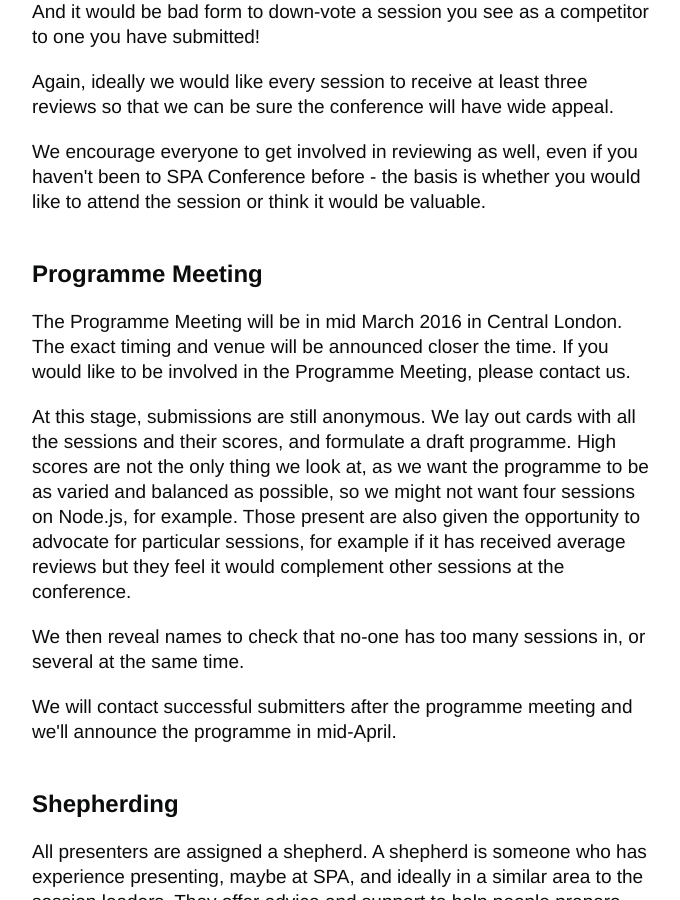
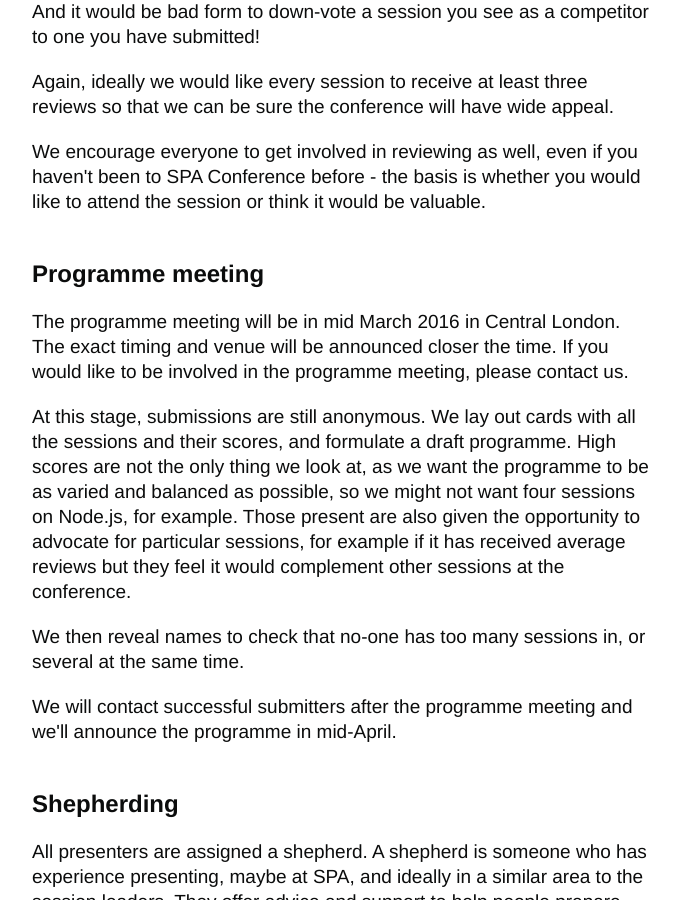
Before and after one commit to spaconference/spa-website, a Jekyll site: the page built from submission-stages.md, in a window 1280 px wide and 900 px high, scrolled down 1787 px. Shown: the whole window, without its empty margins (463-1143 px from the left). Built offline with Jekyll 4.4.1, drawn with Linux system fonts in a browser that asks for light colours.

```diff
--- a/submission-stages.md
+++ b/submission-stages.md
@@ -25,8 +25,8 @@ has-nav: lead-a-session
 <p>Submitters do not get notified of the reviews, but if they have been involved in the feedback stages (and we encourage everyone to get involved) they will have access so it's still important to be constructive. And it would be bad form to down-vote a session you see as a competitor to one you have submitted!</p>
 <p>Again, ideally we would like every session to receive at least three reviews so that we can be sure the conference will have wide appeal.</p>
 <p>We encourage everyone to get involved in reviewing as well, even if you haven't been to SPA Conference before - the basis is whether you would like to attend the session or think it would be valuable.</p>
-<h2>Programme Meeting</h2>
-<p>The Programme Meeting will be in mid March 2016 in Central London. The exact timing and venue will be announced closer the time. If you would like to be involved in the Programme Meeting, please contact us.</p>
+<h2>Programme meeting</h2>
+<p>The programme meeting will be in mid March 2016 in Central London. The exact timing and venue will be announced closer the time. If you would like to be involved in the programme meeting, please contact us.</p>
 <p>At this stage, submissions are still anonymous. We lay out cards with all the sessions and their scores, and formulate a draft programme. High scores are not the only thing we look at, as we want the programme to be as varied and balanced as possible, so we might not want four sessions on Node.js, for example. Those present are also given the opportunity to advocate for particular sessions, for example if it has received average reviews but they feel it would complement other sessions at the conference.</p>
 <p>We then reveal names to check that no-one has too many sessions in, or several at the same time.</p>
 <p>We will contact successful submitters after the programme meeting and we'll announce the programme in mid-April.</p>
```
